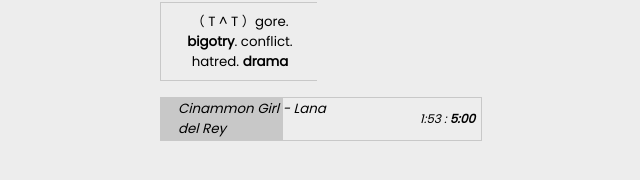
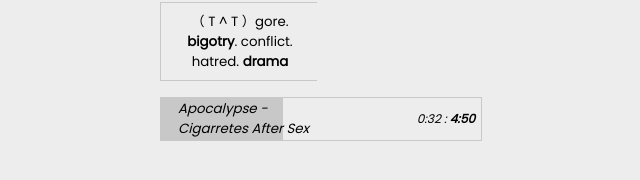
Before and after one commit to KatieUmbra/Carrd, a SvelteKit app: page / in a window 1280 px wide. Shown: the part 514-694 px from the top of the page, without its empty margins (320-960 px from the left). Built offline with nearby package versions, Linux system fonts and the light colour scheme; some icons are missing.

Commit message:
fix: music footer

```diff
--- a/src/routes/footer.svelte
+++ b/src/routes/footer.svelte
@@ -9,8 +9,8 @@
 			<div class="out">
 			<div class="in"></div>
 			<div class="play-icon"><FaPlay></FaPlay></div>
-			<div class="song-title">Cinammon Girl - Lana del Rey</div>
-			<div class="duration">1:53 : <b>5:00</b></div>
+			<div class="song-title">Apocalypse - Cigarretes After Sex</div>
+			<div class="duration">0:32 : <b>4:50</b></div>
 		</div>
 	</div>
 	<div id="player">
@@ -18,7 +18,7 @@
 			href="https://open.spotify.com/track/7CFfqRW50ffULvBv7lfIIg?si=66e33a4e886d409b"
 			target="_blank"><FaArrowLeft></FaArrowLeft></a></div>
 		<div style="grid-area: center; justify-self: center;"><a
-			href="https://open.spotify.com/track/2mdEsXPu8ZmkHRRtAdC09e?si=f722125c3ef941c1"
+			href="https://open.spotify.com/track/0yc6Gst2xkRu0eMLeRMGCX?si=a10046f906904a00"
 			target="_blank"><FaPlay></FaPlay></a></div>
 		<div style="grid-area: right; justify-self: left;"><a
 			href="https://open.spotify.com/track/7s8VgA8OjvwBUuigKzEGBx?si=d50906dce2f949d1"
```
